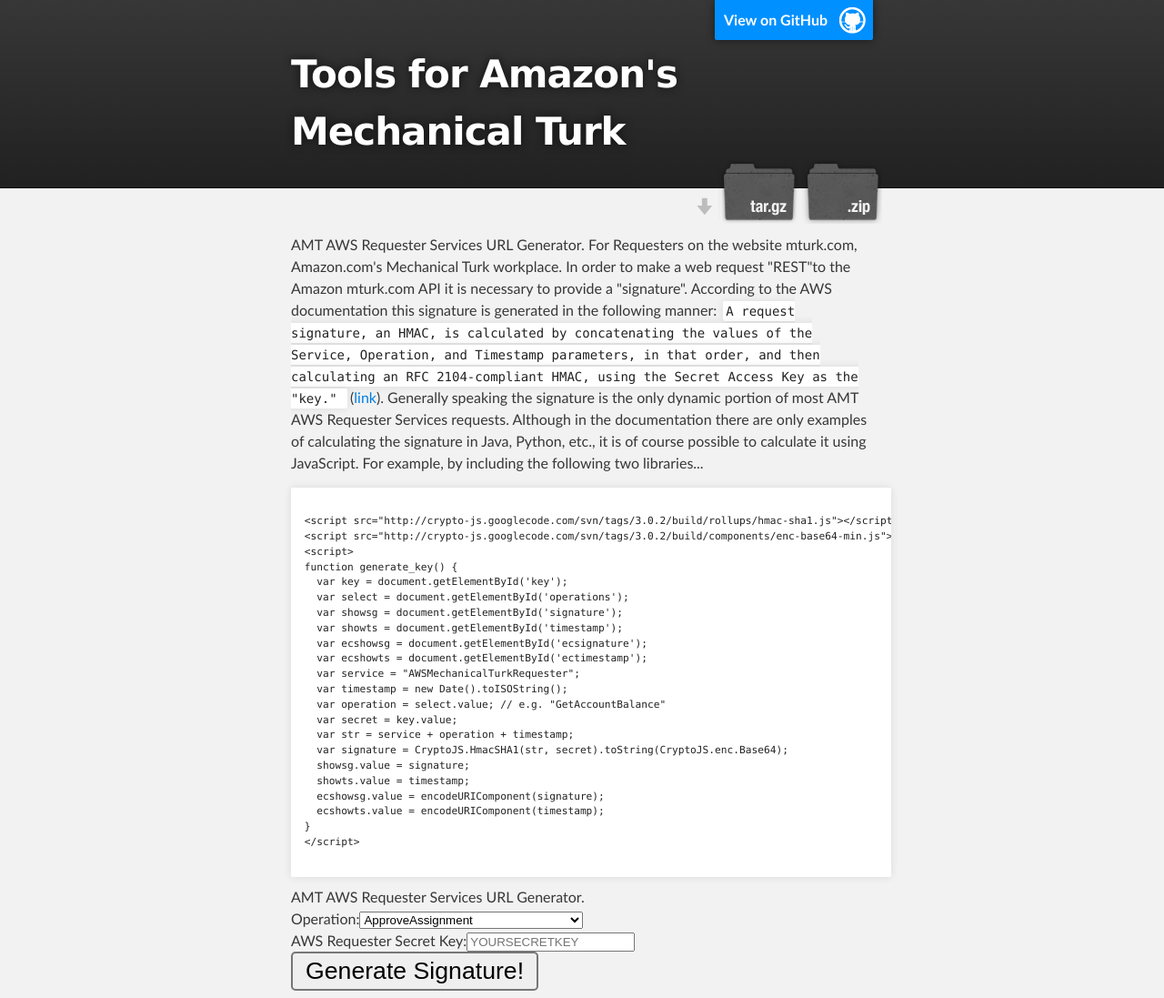
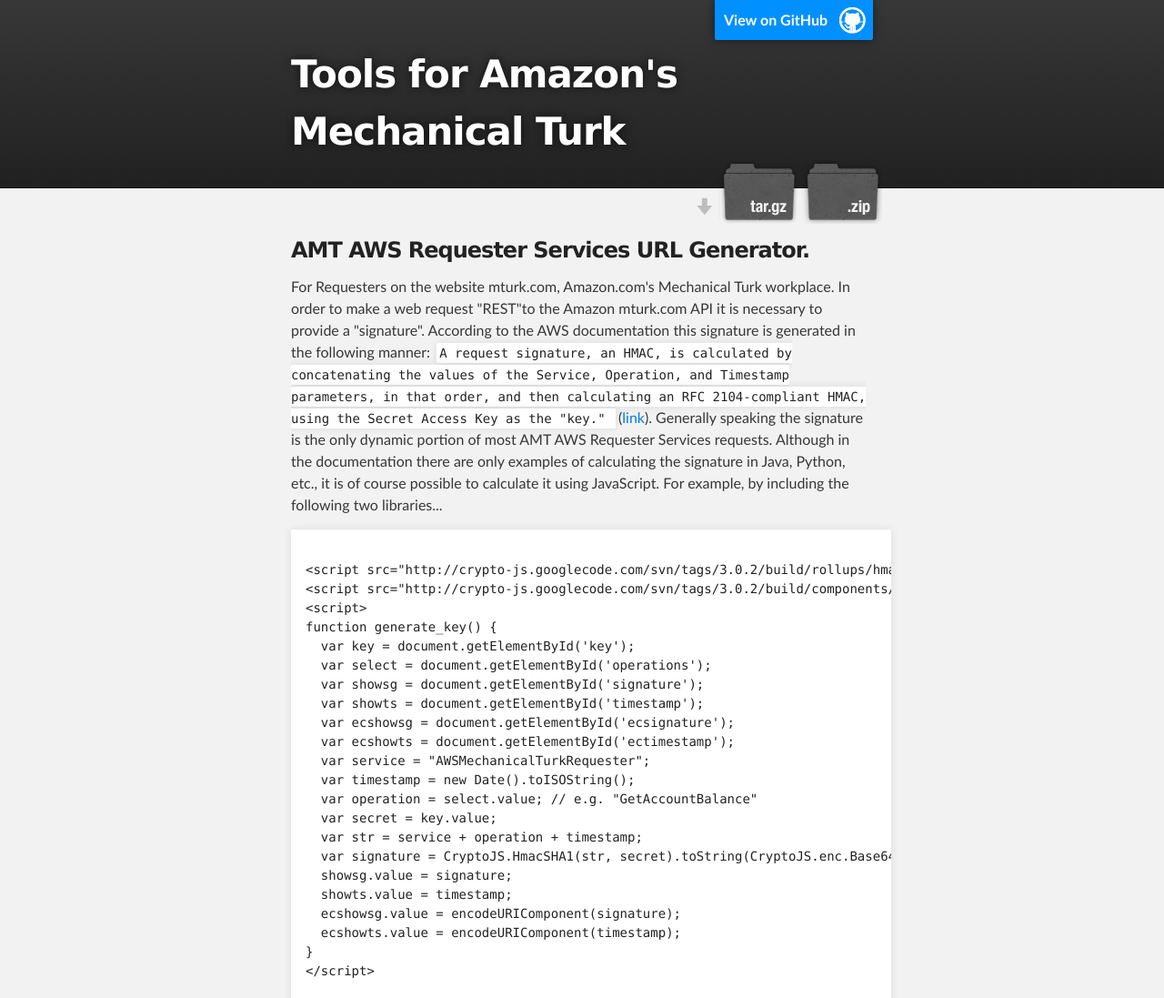
Before and after one commit to davidshumway/amt, a plain HTML site: page awssg.html in a window 1280 px wide. Shown: the top 1097 px of the page at 91% size. Drawn offline with Linux system fonts and the light colour scheme.

Commit message:
Update awssg.html

```diff
--- a/awssg.html
+++ b/awssg.html
@@ -76,7 +76,9 @@
     <div id="main_content_wrap" class="outer">
       <section id="main_content" class="inner">
 
-        <p>AMT AWS Requester Services URL Generator.
+        <h3>AMT AWS Requester Services URL Generator.</h3>
+
+        <p>
         For Requesters on the website mturk.com, Amazon.com's Mechanical Turk workplace.
         In order to make a web request "REST"to the Amazon mturk.com API it is necessary to provide a "signature".
         According to the AWS documentation this signature is generated in the following manner:
@@ -90,7 +92,7 @@
 
     		For example, by including the following two libraries...</p>
 
-        <pre><code style="zoom:0.8;">
+        <pre><code style="zoom:1;">
 &lt;script src="http://crypto-js.googlecode.com/svn/tags/3.0.2/build/rollups/hmac-sha1.js"&gt;&lt;/script&gt;
 &lt;script src="http://crypto-js.googlecode.com/svn/tags/3.0.2/build/components/enc-base64-min.js"&gt;&lt;/script&gt;
 &lt;script&gt;
```
